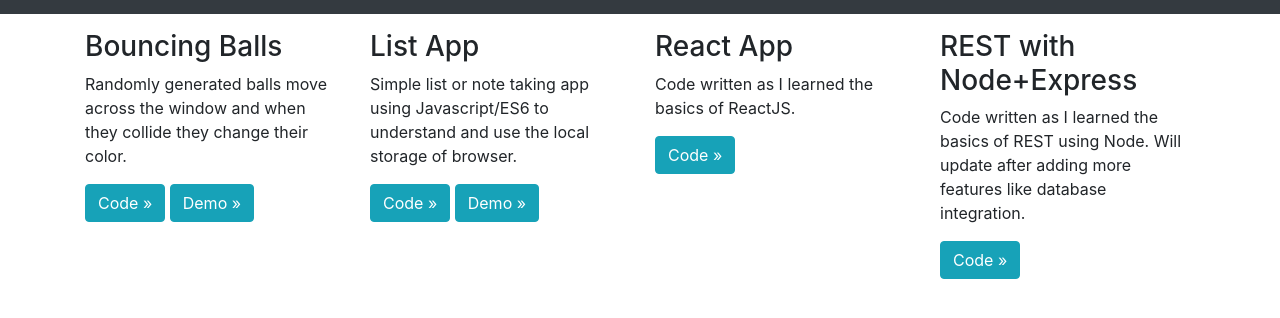
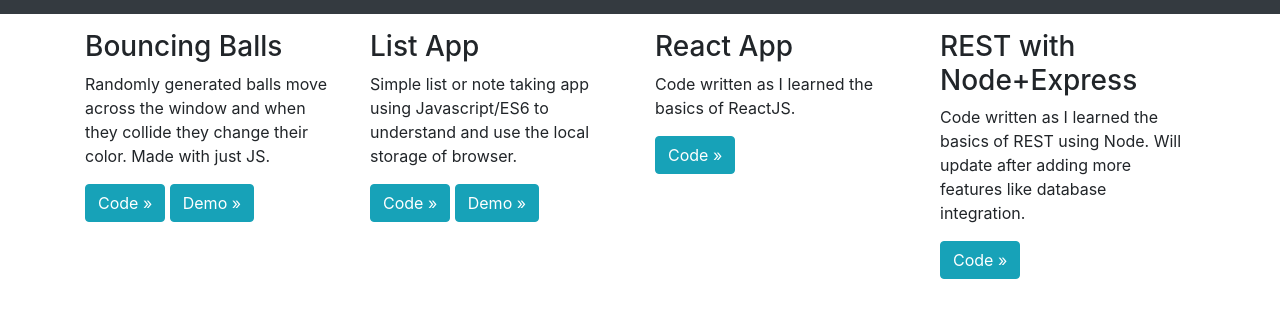
Before and after one commit to ananthk324/ananthk324.github.io, a plain HTML site: page index.html in a window 1280 px wide. Shown: the part 42-360 px from the top of the page. Drawn offline with nearby package versions, Linux system fonts and the light colour scheme.

Commit message:
Update index.html

```diff
--- a/index.html
+++ b/index.html
@@ -34,7 +34,7 @@
     <div class="row">
         <div class="col-md-6 col-lg-4 col-xl-3">
             <h3>Bouncing Balls</h3>
-            <p>Randomly generated balls move across the window and when they collide they change their color.</p>
+            <p>Randomly generated balls move across the window and when they collide they change their color. Made with just JS.</p>
             <p><a href="https://github.com/ananthk324/bouncing-balls" target="_blank" class="btn btn-info">Code &raquo;</a>
 			<a href="https://ananthk324.github.io/bouncing-balls/" target="_blank" class="btn btn-info">Demo &raquo;</a></p>
         </div>
```
